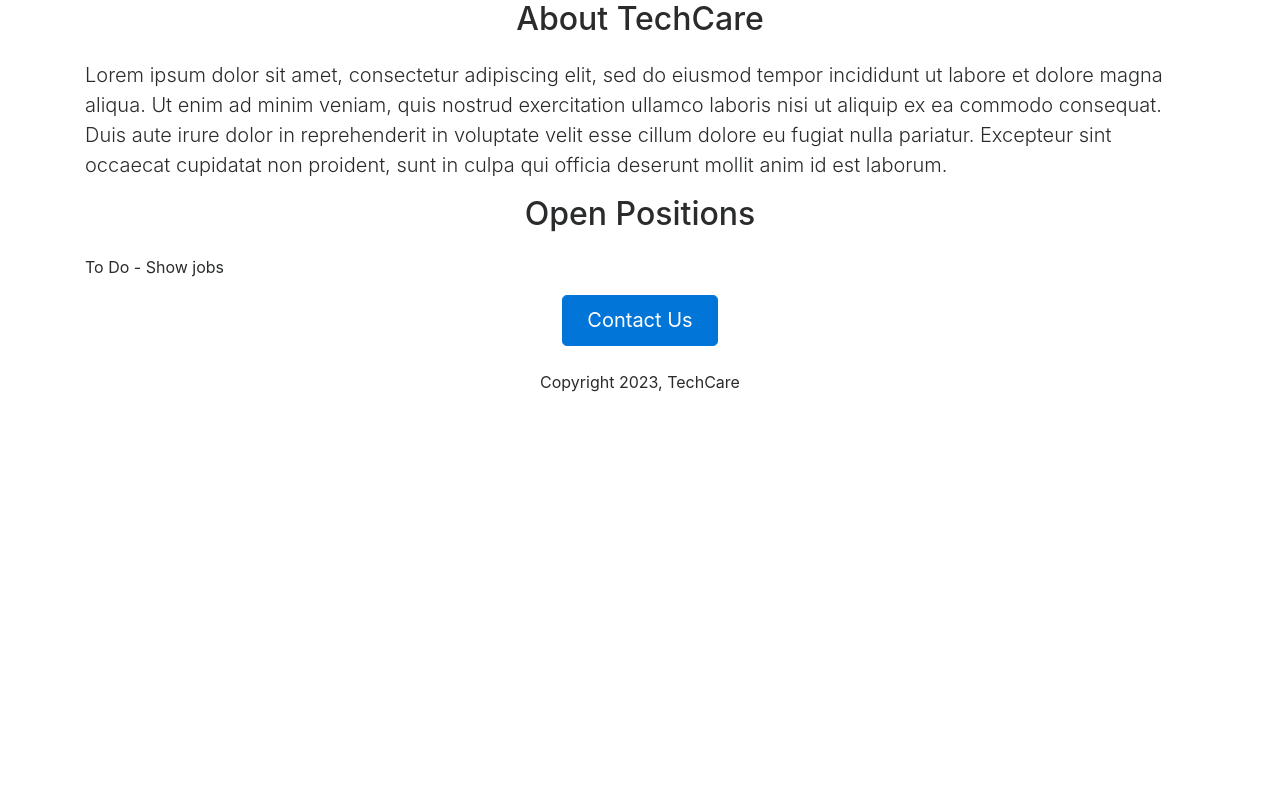
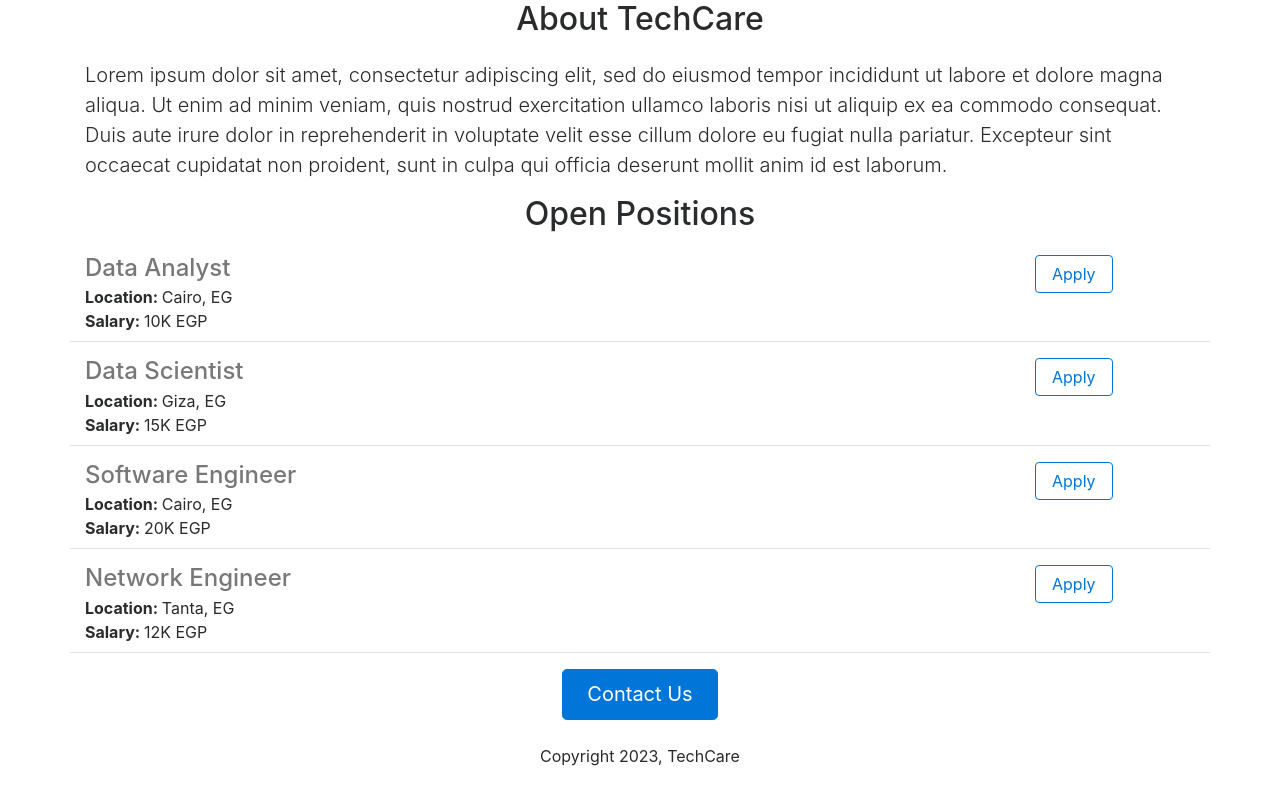
Before and after one commit to Farahat612/Flask-Careers-Website, a Flask app: page / in a window 1280 px wide. Shown: the part 549-1341 px from the top of the page. Before the commit the page ends 941 px from the top, so only its background shows below. Run offline with Flask 3, Linux system fonts and the light colour scheme; some libraries are stand-ins or nearby versions.

Commit message:
rendered dynamic Data using Flask template syntax

```diff
--- a/app.py
+++ b/app.py
@@ -1,10 +1,42 @@
-from flask import Flask, render_template
+from flask import Flask, render_template, jsonify
 
 app = Flask(__name__)
 
+JOBS = [
+  {
+    'id': 1,
+    'title': "Data Analyst",
+    'location': "Cairo, EG",
+    'salary': "10K EGP"
+  },
+  {
+    'id': 2,
+    'title': "Data Scientist",
+    'location': "Giza, EG",
+    'salary': "15K EGP"
+  },
+  {
+    'id': 3,
+    'title': "Software Engineer",
+    'location': "Cairo, EG",
+    'salary': "20K EGP"
+  },
+  {
+    'id': 4,
+    'title': "Network Engineer",
+    'location': "Tanta, EG",
+    'salary': "12K EGP"
+  }
+]
+
 @app.route("/")
 def hello_world():
-  return render_template('home.html')
+  return render_template('home.html', jobs=JOBS)
+
+@app.route("/api/jobs")
+def list_jobs():
+  return jsonify(JOBS)
+
 
 
 if __name__ == "__main__" :
--- a/templates/home.html
+++ b/templates/home.html
@@ -26,7 +26,11 @@
         Lorem ipsum dolor sit amet, consectetur adipiscing elit, sed do eiusmod tempor incididunt ut labore et dolore magna aliqua. Ut enim ad minim veniam, quis nostrud exercitation ullamco laboris nisi ut aliquip ex ea commodo consequat. Duis aute irure dolor in reprehenderit in voluptate velit esse cillum dolore eu fugiat nulla pariatur. Excepteur sint occaecat cupidatat non proident, sunt in culpa qui officia deserunt mollit anim id est laborum.
     </p>
     <h2 class="text-center mt-2 mb-4 ">Open Positions</h2>
-    <p>To Do - Show jobs</p>
+    <div>
+      {% for job in jobs %}
+        {% include 'job_item.html' %}
+      {% endfor %}
+    </div>
 
     <div class="text-center mt-2 mb-4 ">
       <button class="btn btn-primary btn-lg">Contact Us</button>
--- /dev/null
+++ b/templates/job_item.html
@@ -0,0 +1,26 @@
+<div class="border-bottom row" style="margin-bottom: 16px; padding-bottom: 8px;">
+  <div  class="col-10">
+    <h4 style= "color:rgb(120,120,120); margin-bottom: 4px; ">
+      {{ job['title'] }}
+    </h4>
+
+    <div>
+      <b>Location: </b> {{job['location']}}
+    </div>
+
+    {% if 'salary' in job %}
+      <div>
+        <b>Salary: </b> {{job['salary']}}
+      </div>
+    {% endif %}
+
+  </div>
+
+  <div  class="col-2">
+    <button type="button" class= "btn btn-outline-primary">
+        Apply
+    </button>
+  </div>
+
+
+</div>
```
